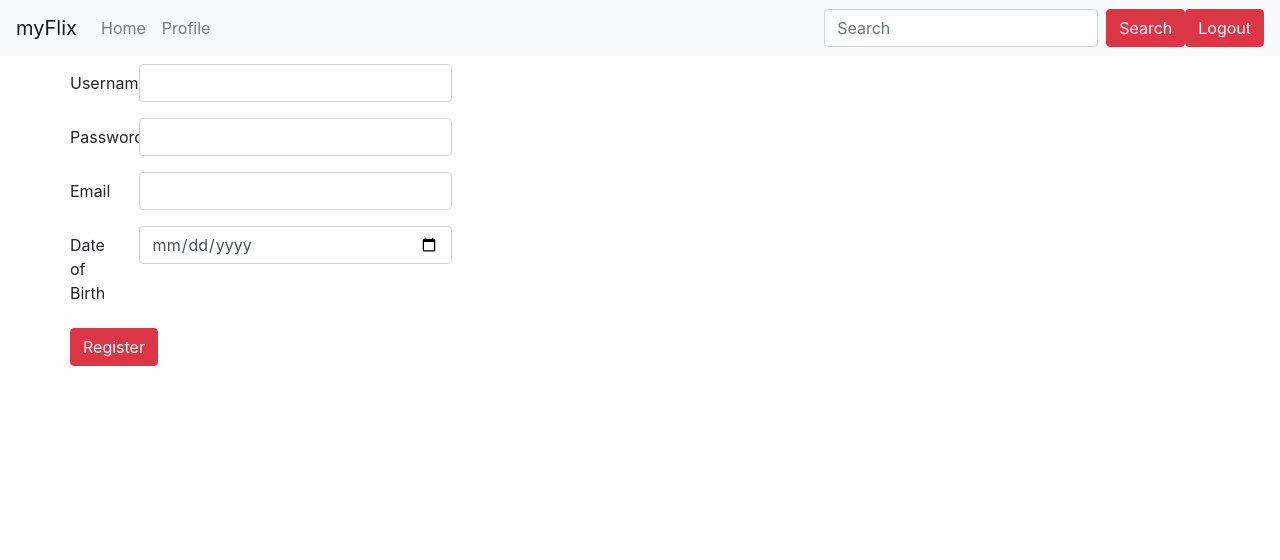
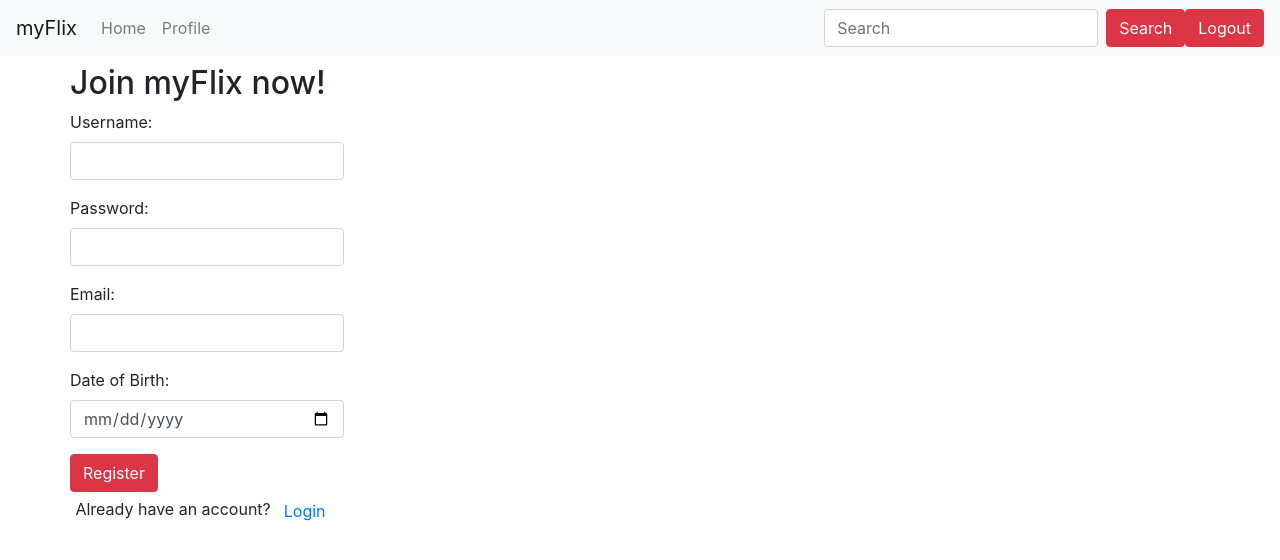
Before and after one commit to tanimaraeliassantos/myFlix-client, a React (Vite) app: page /register in a window 1280 px wide. Shown: the top 560 px of the page. Built offline with nearby package versions, Linux system fonts and the light colour scheme.

Commit message:
Update files

```diff
--- a/src/components/login-view/login-view.jsx
+++ b/src/components/login-view/login-view.jsx
@@ -1,5 +1,6 @@
 import React, { useState } from 'react';
 import axios from 'axios';
+import { Link } from 'react-router-dom';
 import { Form, Button } from 'react-bootstrap';
 
 export function LoginView(props) {
@@ -25,6 +26,8 @@ export function LoginView(props) {
 
 	return (
 		<Form>
+			<h1>Welcome to myFlix!</h1>
+
 			<Form.Group controlId="formUsername">
 				<Form.Label>Username</Form.Label>
 				<Form.Control
@@ -41,8 +44,16 @@ export function LoginView(props) {
 				/>
 			</Form.Group>
 			<Button variant="danger" type="submit" onClick={handleSubmit}>
-				Submit
+				Login
 			</Button>
+			<Form.Group className="text-center">
+				<span>Not yet a member?</span>
+				<Link to="/register">
+					<Button variant="link" className="text-xs">
+						Register Now
+					</Button>
+				</Link>
+			</Form.Group>
 		</Form>
 	);
 }
--- a/src/components/main-view/main-view.jsx
+++ b/src/components/main-view/main-view.jsx
@@ -1,22 +1,8 @@
 import React from 'react';
 import axios from 'axios';
-
-import { connect } from 'react-redux';
-
 import { BrowserRouter as Router, Route } from 'react-router-dom';
 
-import { setMovies } from '../../actions/actions';
-
-import MoviesList from '../movies-list/movies-list';
-
-import { LoginView } from '../login-view/login-view';
-import { RegistrationView } from '../registration-view/registration-view';
-import { MovieView } from '../movie-view/movie-view';
-import { ProfileView } from '../profile-view/profile-view';
-import { ProfileUpdate } from '../profile-update/profile-update';
-import { DirectorView } from '../director-view/director-view';
-import { GenreView } from '../genre-view/genre-view';
-
+// React
 import {
 	FormControl,
 	Form,
@@ -27,28 +13,53 @@ import {
 	Link,
 } from 'react-bootstrap';
 
+// Redux
+import { connect } from 'react-redux';
+import { setMovies } from '../../actions/actions';
+import { setUser } from '../../actions/actions';
+
+// UI Components
+
+import { LoginView } from '../login-view/login-view';
+import { RegistrationView } from '../registration-view/registration-view';
+import MoviesList from '../movies-list/movies-list';
+import { MovieView } from '../movie-view/movie-view';
+import { ProfileView } from '../profile-view/profile-view';
+import { ProfileUpdate } from '../profile-update/profile-update';
+import { DirectorView } from '../director-view/director-view';
+import { GenreView } from '../genre-view/genre-view';
+
 class MainView extends React.Component {
+	// Construct the component
 	constructor() {
+		// Call on React.Component
 		super();
-		// Initial state is set to null
-		this.state = {
-			user: null,
-		};
+
+		// Initialise for the component
+		this.state = {};
 	}
 
+	// When component is mounted to the DOM
 	componentDidMount() {
+		// Define a way to get token from localStorage
 		let accessToken = localStorage.getItem('token');
+
+		// If token has a value
 		if (accessToken !== null) {
 			this.setState({
+				// set user state with this value
 				user: localStorage.getItem('user'),
 			});
+
+			// Pass value to other functions
 			this.getMovies(accessToken);
+			this.getUser(accessToken);
 		}
 	}
 
-	// Get movies with a GET request to Heroku
-
+	// Get movies with a token
 	getMovies(token) {
+		// Fetch data from server side
 		axios
 			.get('https://myflix-movies-app.herokuapp.com/movies', {
 				headers: { Authorization: `Bearer ${token}` },
@@ -62,22 +73,50 @@ class MainView extends React.Component {
 			});
 	}
 
+	// Get user with a token
+	getUser(token) {
+		// Define a way to get user from localStorage
+		const user = localStorage.getItem('user');
+
+		// Fetch user data from server side
+		axios
+			.get(`https://myflix-movies-app.herokuapp.com/users/${user}`, {
+				headers: { Authorization: `Bearer ${token}` },
+			})
+			.then((response) => {
+				// Assign result to the state
+				this.setState({ user: response.data });
+			})
+			.catch(function (error) {
+				console.log(error);
+			});
+	}
+
+	// On log in, take in authentication Data
 	onLoggedIn(authData) {
 		console.log(authData);
+
+		//set state to the value of authentication
 		this.setState({
 			user: authData.User.Username,
 		});
 
+		// set item token, user and favoriteMovies to localStorage
 		localStorage.setItem('token', authData.token);
 		localStorage.setItem('user', authData.User.Username);
 		localStorage.setItem(
 			'favoriteMovies',
 			JSON.stringify(authData.User.FavoriteMovies)
 		);
+
+		// send token to getMovies and getUser
 		this.getMovies(authData.token);
+		this.getUser(authData.token);
 	}
 
+	// When user logs out
 	logOut() {
+		// Remove token and user from localStorage
 		localStorage.removeItem('token');
 		localStorage.removeItem('user');
 		this.setState = {
@@ -88,8 +127,9 @@ class MainView extends React.Component {
 		window.open('/', '_self');
 	}
 
+	// Render the component
 	render() {
-		// Destructure
+		// Destructure the props
 		let { movies } = this.props;
 		let { user } = this.state;
 
@@ -196,8 +236,17 @@ class MainView extends React.Component {
 	}
 }
 
-let mapStateToProps = (state) => {
+const mapDispatchToProps = (dispatch) => {
+	return {
+		setMovies: () => dispatch(setMovies()),
+		setUser: () => dispatch(setUser()),
+	};
+};
+
+const mapStateToProps = (state) => {
 	return { movies: state.movies };
 };
 
-export default connect(mapStateToProps, { setMovies })(MainView);
+export default connect(mapStateToProps, {
+	setMovies,
+})(MainView);
--- a/src/components/registration-view/registration-view.jsx
+++ b/src/components/registration-view/registration-view.jsx
@@ -1,7 +1,8 @@
 import axios from 'axios';
 import React, { useState } from 'react';
 
-import { Form, Button, Row, Col } from 'react-bootstrap';
+import { Link } from 'react-router-dom';
+import { Form, Button } from 'react-bootstrap';
 
 export function RegistrationView(props) {
 	const [username, setUsername] = useState('');
@@ -30,58 +31,51 @@ export function RegistrationView(props) {
 
 	return (
 		<Form>
-			<Form.Group as={Row} controlId="formUsername">
-				<Form.Label column sm="2">
-					Username
-				</Form.Label>
-				<Col sm="10">
+			<h2> Join myFlix now!</h2>
+			<Form.Group controlId="formUsername">
+				<Form.Label className="text-base">Username:</Form.Label>
 				<Form.Control
 					type="text"
 					value={username}
 					onChange={(e) => setUsername(e.target.value)}
 				/>
-				</Col>
 			</Form.Group>
-			<Form.Group as={Row} controlId="formPassword">
-				<Form.Label column sm="2">
-					Password
-				</Form.Label>
-				<Col sm="10">
+			<Form.Group controlId="formPassword">
+				<Form.Label>Password:</Form.Label>
 				<Form.Control
 					type="password"
 					value={password}
 					onChange={(e) => setPassword(e.target.value)}
 				/>
-				</Col>
 			</Form.Group>
-			<Form.Group as={Row} controlId="formEmail">
-				<Form.Label column sm="2">
-					Email
-				</Form.Label>
-				<Col sm="10">
+			<Form.Group controlId="formEmail">
+				<Form.Label>Email:</Form.Label>
 				<Form.Control
 					type="email"
 					value={email}
 					onChange={(e) => setEmail(e.target.value)}
 				/>
-				</Col>
 			</Form.Group>
-			<Form.Group as={Row} controlId="formBirthday">
-				<Form.Label column sm="2">
-					Date of Birth
-				</Form.Label>
-				<Col sm="10">
+			<Form.Group controlId="formBirthday">
+				<Form.Label>Date of Birth:</Form.Label>
 				<Form.Control
 					type="date"
 					value={birthday}
 					onChange={(e) => setBirthday(e.target.value)}
 				/>
-				</Col>
 			</Form.Group>
 			<Button variant="danger" type="submit" onClick={handleRegister}>
 				{' '}
 				Register{' '}
 			</Button>
+			<Form.Group className="text-center">
+				<span>Already have an account?</span>
+				<Link to="/">
+					<Button variant="link" className="text-xs">
+						Login
+					</Button>
+				</Link>
+			</Form.Group>
 		</Form>
 	);
 }
```
Lines whose indentation alone changed are shown as unchanged.
